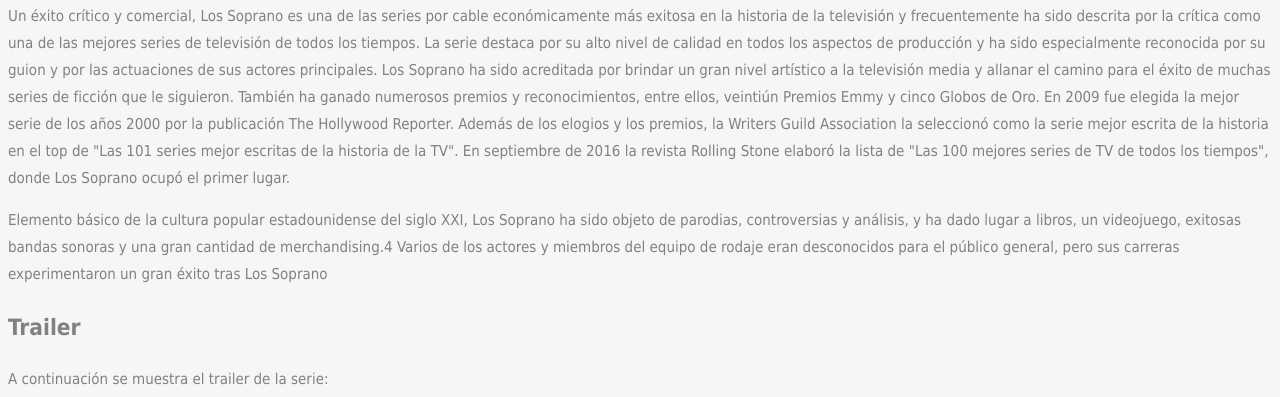
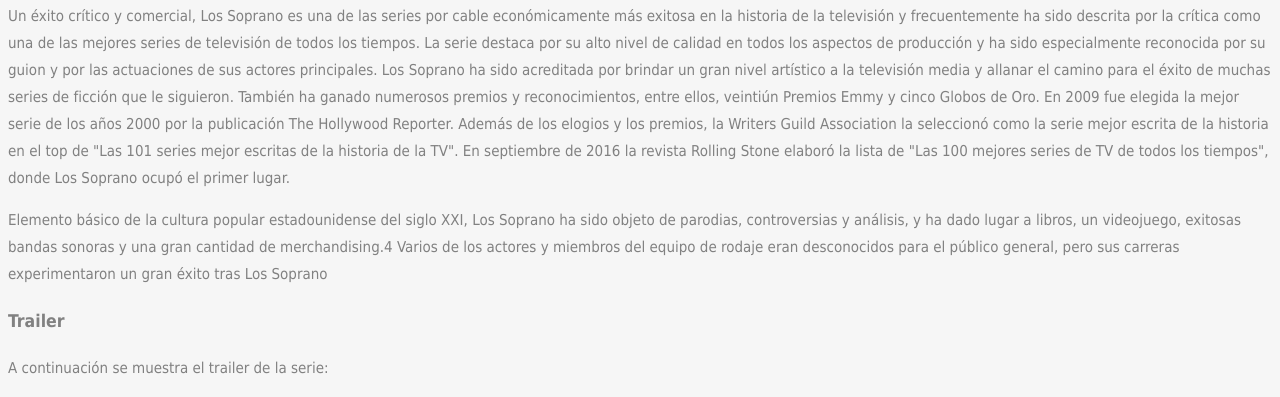
Before and after one commit to israelmnrg/israelmnrg, a plain HTML site: page index.html in a window 1280 px wide. Shown: the part 1030-1427 px from the top of the page. Drawn offline with Linux system fonts and the light colour scheme; grey boxes are pictures that could not be loaded.

Commit message:
Nuevo commit

```diff
--- a/index.html
+++ b/index.html
@@ -35,7 +35,7 @@
 </section>
 
 <section>
-    <h2>Trailer</h2>
+    <h3>Trailer</h3>
     <p>A continuación se muestra el trailer de la serie:</p>
 	<video src="multimedia/trailerSoprano.mp4" controls width = "400" height = "230"></video>
 </section>
```
